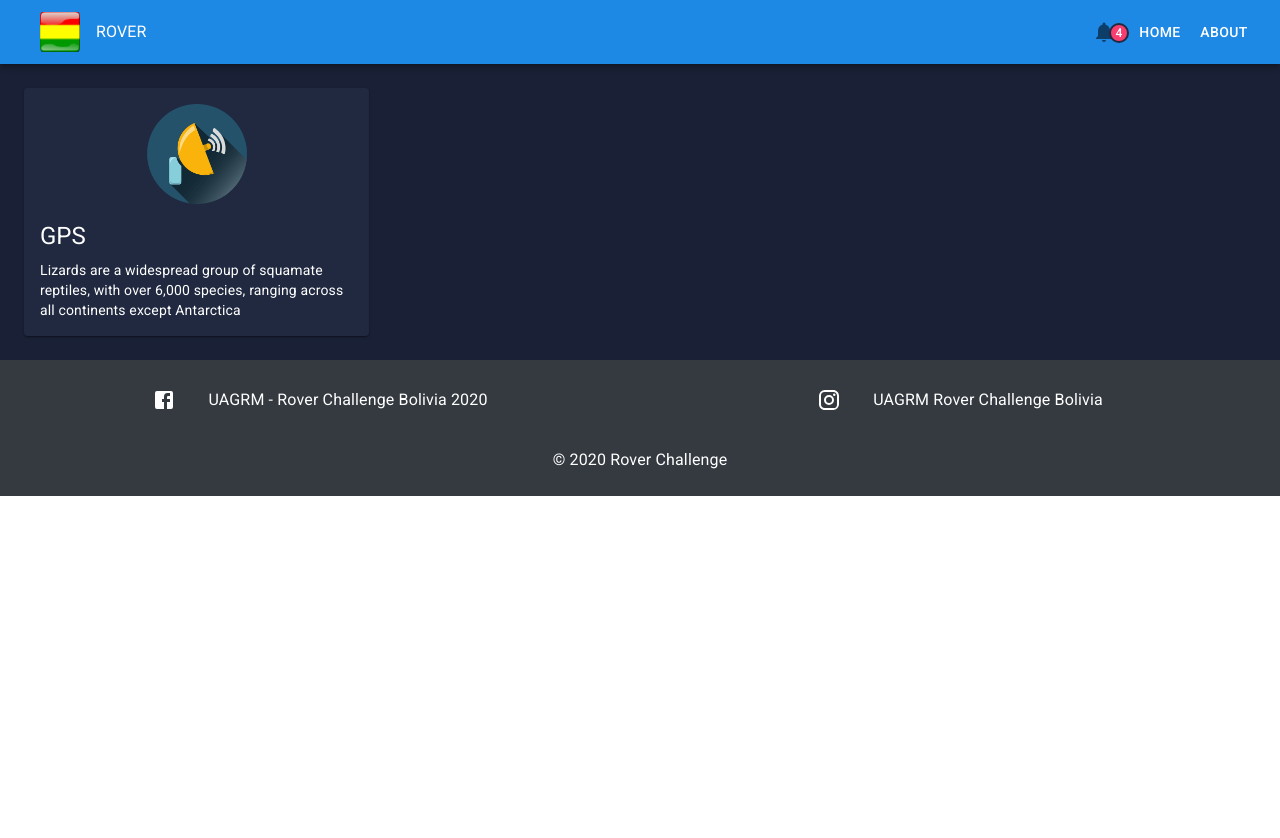
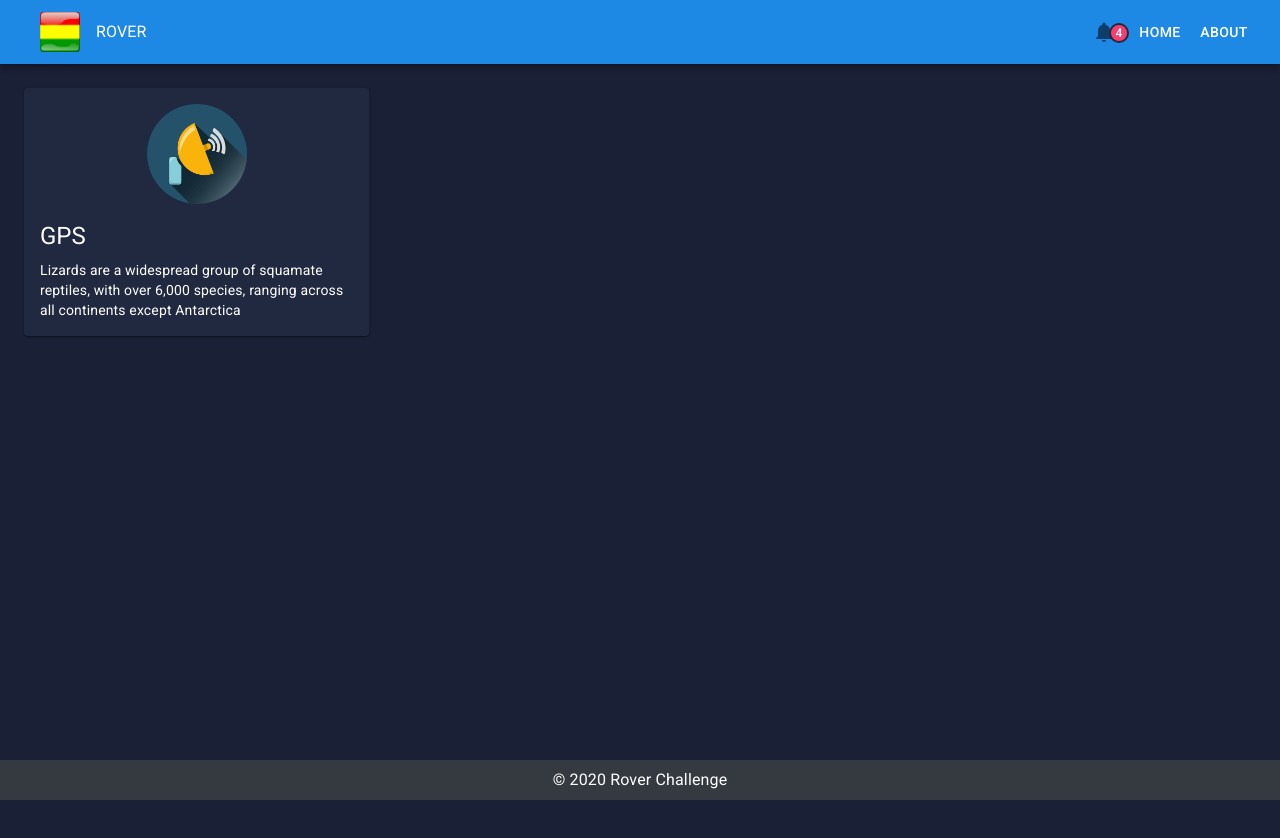
Before and after one commit to kleyla/rover-frontend, a React (Create React App) app: page /#/ in a window 1280 px wide. Shown: the top 838 px of the page. Before the commit the page ends 800 px from the top, so only its background shows below. Built offline with nearby package versions, Linux system fonts and the light colour scheme.

Commit message:
footer fixed

```diff
--- a/src/App.js
+++ b/src/App.js
@@ -15,6 +15,8 @@ const useStyles = makeStyles({
   toolbar: theme.mixins.toolbar,
   content: {
     flexGrow: 1,
+    minHeight: "100vh",
+    height: "100%",
     padding: theme.spacing(3),
   },
 });
--- a/src/components/shared/Footer.jsx
+++ b/src/components/shared/Footer.jsx
@@ -1,60 +1,14 @@
-import {
-  Box,
-  Grid,
-  Link,
-  ListItem,
-  ListItemIcon,
-  ListItemText,
-  makeStyles,
-  Typography,
-} from "@material-ui/core";
+import { Box, Grid, Typography } from "@material-ui/core";
 import React from "react";
-import { socialList } from "./../../data/socialList";
+import { useStyles } from "./../../hooks/useStyles";
 
-const useStyles = makeStyles((theme) => ({
-  footer: {
-    backgroundColor: "#343a40",
-    // position: "fixed",
-    // bottom: "0px",
-    width: "100%",
-    color: theme.palette.common.white,
-  },
-}));
 const Footer = () => {
   const classes = useStyles();
   const year = new Date().getFullYear();
 
   return (
     <footer className={classes.footer}>
-      <Box my={2}>
-        <Grid container>
-          {socialList.map((item, index) => {
-            return (
-              <Grid item xs={12} md={6} key={index}>
-                <Grid
-                  container
-                  direction="row"
-                  justify="center"
-                  alignItems="center"
-                >
-                  <Link
-                    href={item.link}
-                    color="inherit"
-                    target="_blank"
-                    rel="noreferrer"
-                  >
-                    <ListItem>
-                      <ListItemIcon>{item.icon}</ListItemIcon>
-                      <ListItemText>{item.text}</ListItemText>
-                    </ListItem>
-                  </Link>
-                </Grid>
-              </Grid>
-            );
-          })}
-        </Grid>
-      </Box>
-      <Box my={3}>
+      <Box my={1}>
         <Grid container>
           <Grid item xs={12}>
             <Grid container justify="center">
--- a/src/hooks/useStyles.js
+++ b/src/hooks/useStyles.js
@@ -9,8 +9,12 @@ export const useStyles = makeStyles((theme) => ({
   },
   map: {
     align: "center",
-    height: "500px",
+    height: "300px",
     width: "100%",
+    "@media (min-width: 1280px)": {
+      marginTop: theme.spacing(5),
+      backgroundColor: "red",
+    },
   },
   card: {
     backgroundColor: theme.palette.background.paper,
@@ -38,4 +42,11 @@ export const useStyles = makeStyles((theme) => ({
     justifyContent: "center",
     alignItems: "center",
   },
+  footer: {
+    backgroundColor: "#343a40",
+    position: "fixed",
+    bottom: "0px",
+    width: "100%",
+    color: theme.palette.common.white,
+  },
 }));
```
Also changed, not shown: 1 other file (tests, documents, lock files or other folders).
